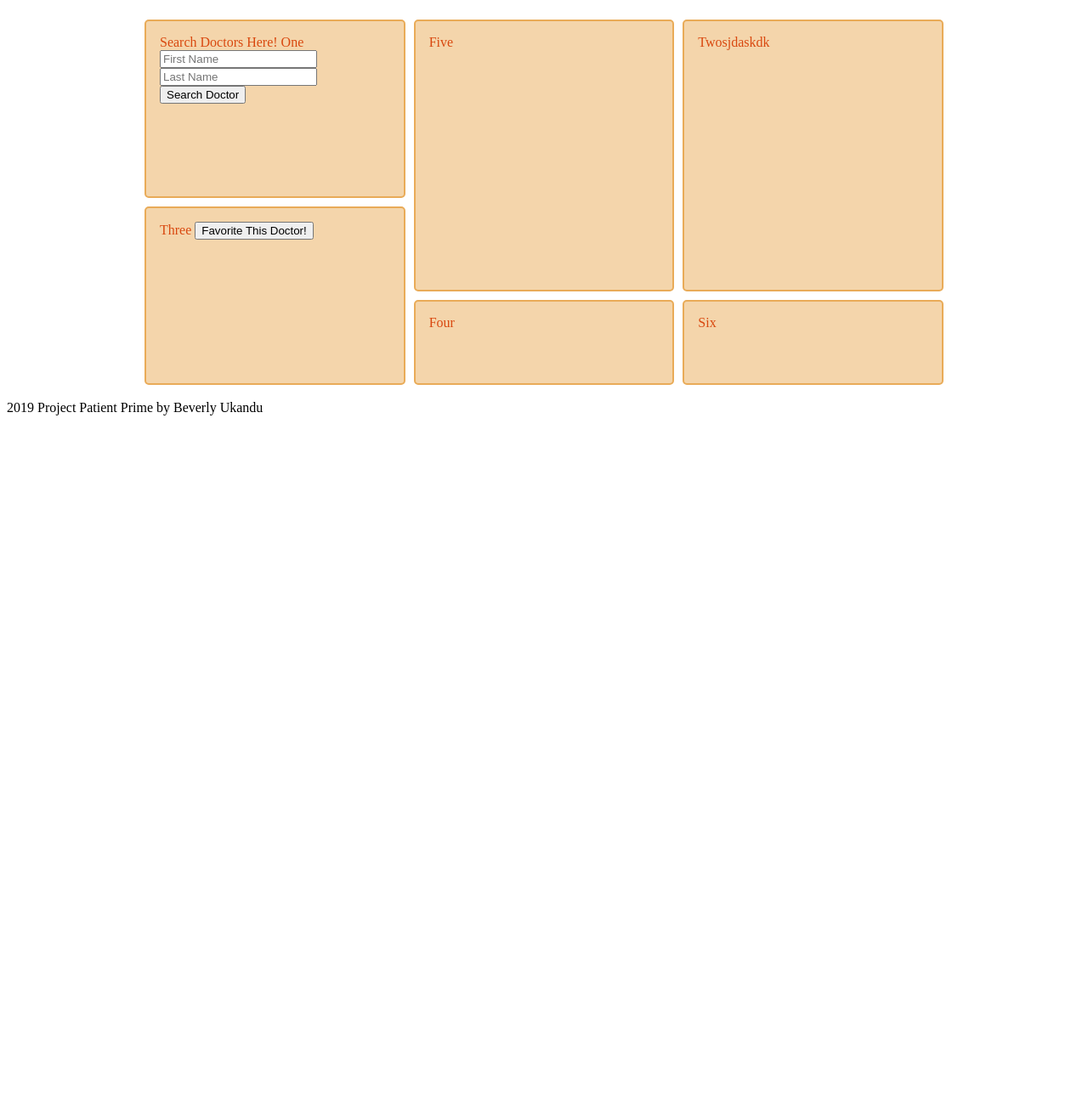
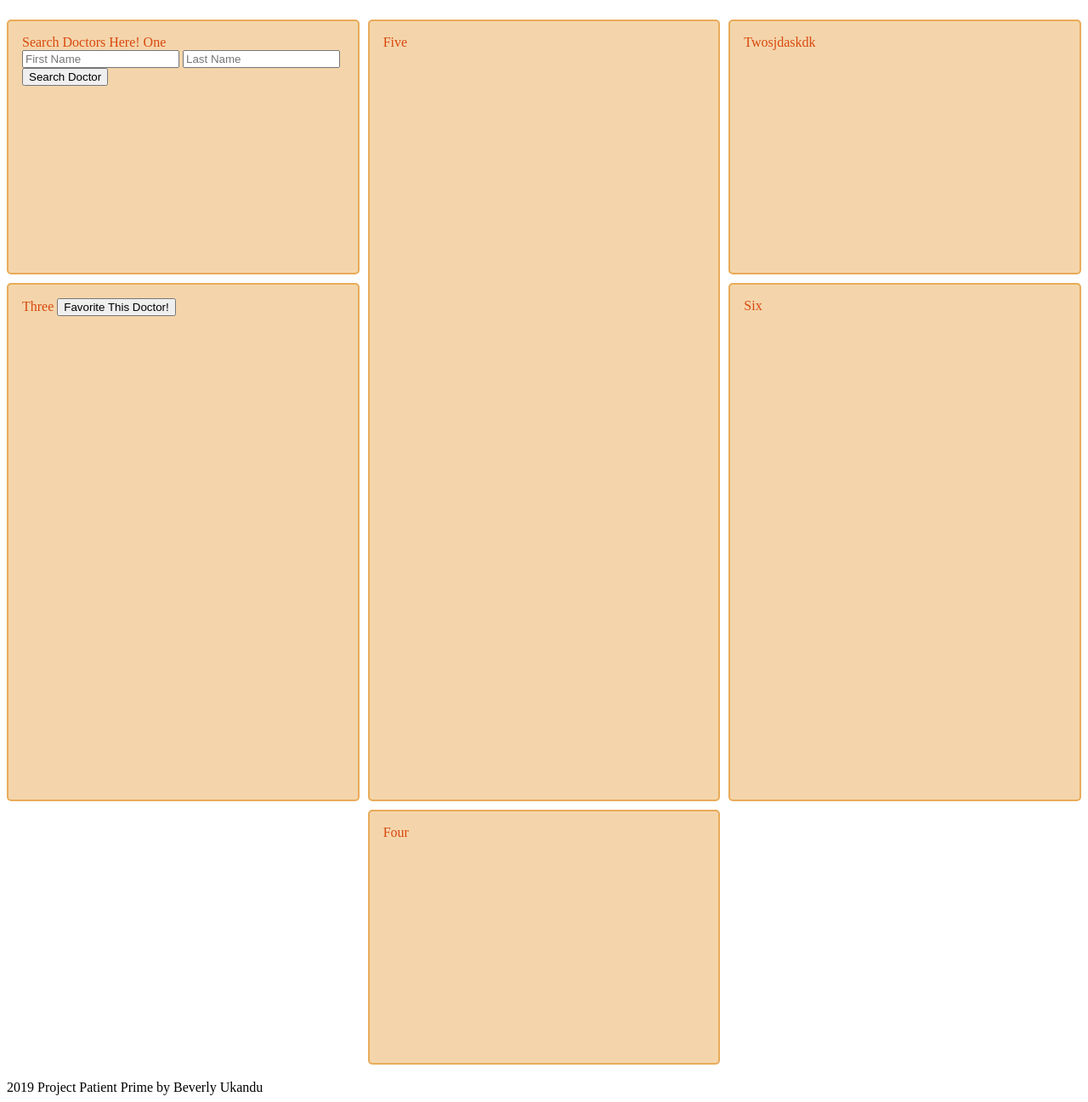
Before and after one commit to bukandu1/Patient-Prime, a Flask app: template templates/user-dashboard.html in a window 1280 px wide. Shown: the part 123-1420 px from the top of the page at 85% size. Before the commit the page ends 612 px from the top, so only its background shows below. Run offline with Flask 2, Linux system fonts and the light colour scheme; the template is opened without the code that fills it, so the values that code supplies are empty.

Commit message:
Made columns larger and removed extra box that is no longer needed.

```diff
--- a/static/stylesheet.css
+++ b/static/stylesheet.css
@@ -32,7 +32,7 @@
 
 {box-sizing: border-box;}
 .wrapper {
-  max-width: 940px;
+  max-width: 1300px;
   margin: 0 auto;
 }
 
@@ -46,19 +46,19 @@
   display: grid;
   grid-template-columns: repeat(3, 1fr);
   grid-gap: 10px;
-  grid-auto-rows: minmax(100px, auto);
+  grid-auto-rows: minmax(300px, auto);
 }
 #search-doctor {
   grid-column: 1;
-  grid-row: 1/3;
+  grid-row: 1/2;
 }
 .two {
   grid-column: 3;
-  grid-row: 1 / 4;
+  grid-row: 1 / 2;
 }
 .three {
   grid-column: 1;
-  grid-row: 3 / 5;
+  grid-row: 2 / 4;
 }
 .five {
   grid-column: 2;
@@ -70,5 +70,5 @@
 }
 .six {
   grid-column: 3;
-  grid-row: 4/5;
+  grid-row: 2/4;
 }
```
